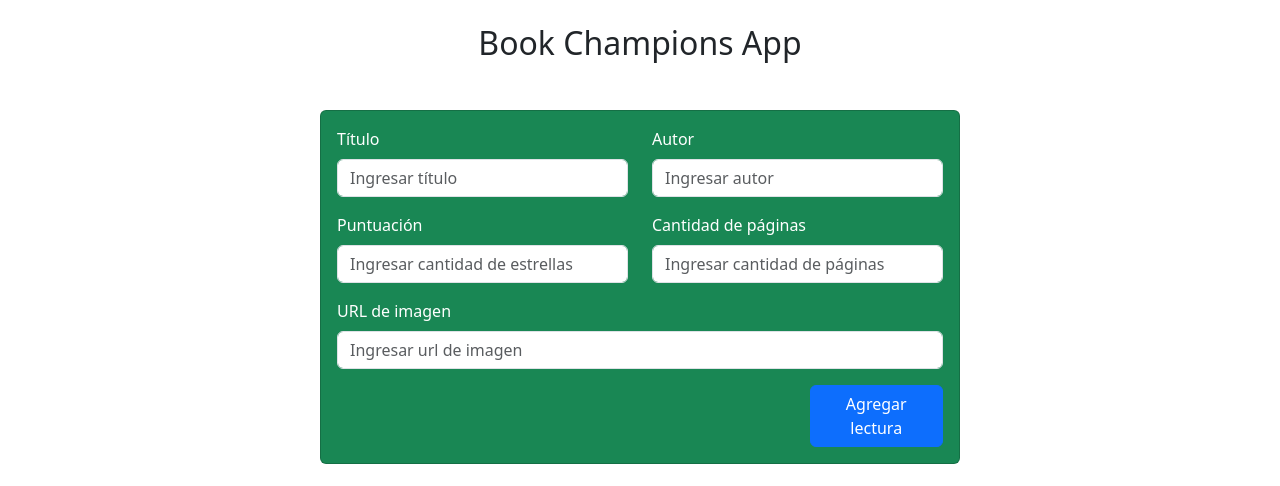
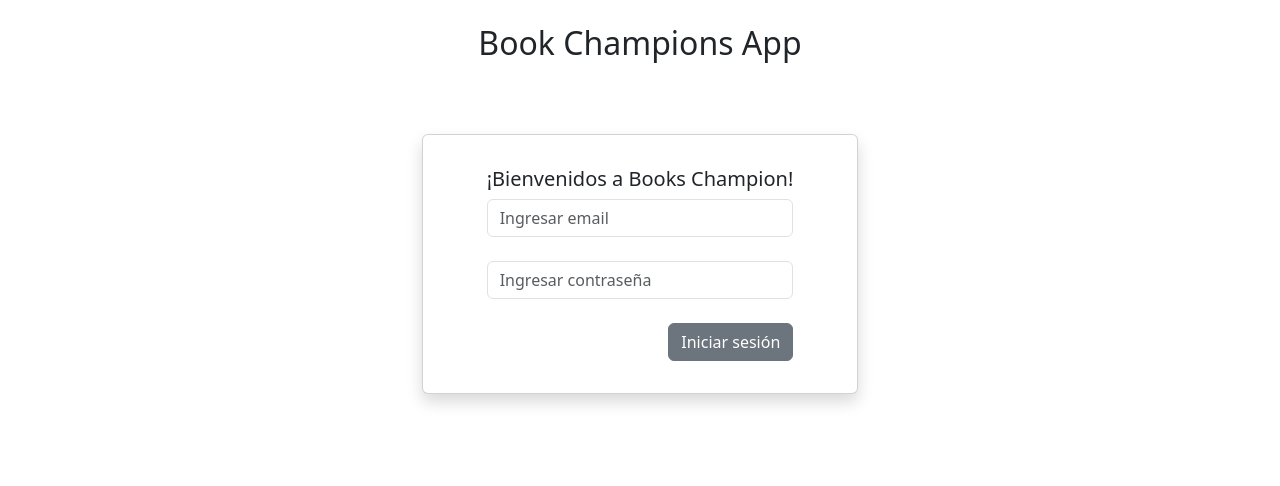
Before and after one commit to UlisesDbns/gabrielgolzman-TUP-TT-2C-2024, a React (Vite) app: page / in a window 1280 px wide. Shown: the top 486 px of the page. Built offline with nearby package versions, Linux system fonts and the light colour scheme; the HTML template or start-up script is replaced by a standard one.

Commit message:
useRef added

```diff
--- a/src/App.jsx
+++ b/src/App.jsx
@@ -2,6 +2,7 @@
 import { useState } from "react";
 import BookList from "./components/bookList/BookList";
 import NewBook from "./components/newBook/NewBook";
+import Login from "./components/login/Login";
 
 const booksArray = [
   {
@@ -54,8 +55,9 @@ const App = () => {
   return (
     <div className="d-flex flex-column align-items-center">
       <h2 className="my-4">Book Champions App</h2>
-      <NewBook onAddBook={handleAddBook} />
-      <BookList books={books} />
+      {/* <NewBook onAddBook={handleAddBook} />
+      <BookList books={books} /> */}
+      <Login />
     </div>
   );
 };
--- a/src/components/login/Login.jsx
+++ b/src/components/login/Login.jsx
@@ -1,6 +1,58 @@
+import { useRef, useState } from "react";
 import { Button, Card, Col, Form, FormGroup, Row } from
     "react-bootstrap";
 const Login = () => {
+    const [email, setEmail] = useState("");
+    const [password, setPassword] = useState("");
+    const [errors, setErrors] = useState({
+        email: false,
+        password: false,
+    });
+
+    const emailRef = useRef(null);
+    const passwordRef = useRef(null);
+
+    const handleChangeEmail = (event) => {
+        setEmail(event.target.value);
+        setErrors(prevErrors => ({
+            ...prevErrors,
+            email: event.target.value.length === 0
+        }));
+    };
+
+    const handleChangePassword = (event) => {
+        setPassword(event.target.value);
+        setErrors(prevErrors => ({
+            ...prevErrors,
+            password: event.target.value.length === 0
+        }));
+    };
+
+    const handleLogin = () => {
+        if (emailRef.current.value.length === 0) {
+            alert("¡Email vacío!");
+            emailRef.current.focus();
+            setErrors(prevErrors => ({
+                ...prevErrors,
+                email: true
+            }));
+            return;
+        }
+
+        if (password.length === 0) {
+            alert("¡Password vacío!");
+            passwordRef.current.focus();
+            setErrors(prevErrors => ({
+                ...prevErrors,
+                password: true
+            }));
+            return;
+        }
+
+        // alert(`El email ingresado es:
+        //      ${email} y el password es: ${password}`);
+    };
+
     return (
         <Card className="mt-5 mx-3 p-3 px-5 shadow">
             <Card.Body>
@@ -9,21 +61,35 @@ const Login = () => {
                 </Row>
                 <Form>
                     <FormGroup className="mb-4">
-                        <Form.Control type="email" required placeholder="Ingresar
-email" />
+                        <Form.Control
+                            ref={emailRef}
+                            value={email}
+                            onChange={handleChangeEmail}
+                            type="email"
+                            placeholder="Ingresar email" />
+                        {errors.email &&
+                            <p className="text-danger">El email no debe ser vacío</p>
+                        }
                     </FormGroup>
                     <FormGroup className="mb-4">
                         <Form.Control
+                            ref={passwordRef}
+                            value={password}
+                            onChange={handleChangePassword}
                             type="password"
                             required
                             placeholder="Ingresar contraseña"
                         />
+                        {errors.password &&
+                            <p className="text-danger">El password no debe ser vacío</p>}
                     </FormGroup>
                 </Form>
                 <Row>
                     <Col />
                     <Col md={6} className="d-flex justify-content-end">
-                        <Button variant="secondary" type="submit">
+                        <Button variant="secondary"
+                            onClick={handleLogin}
+                            type="button">
                             Iniciar sesión
                         </Button>
                     </Col>
```
